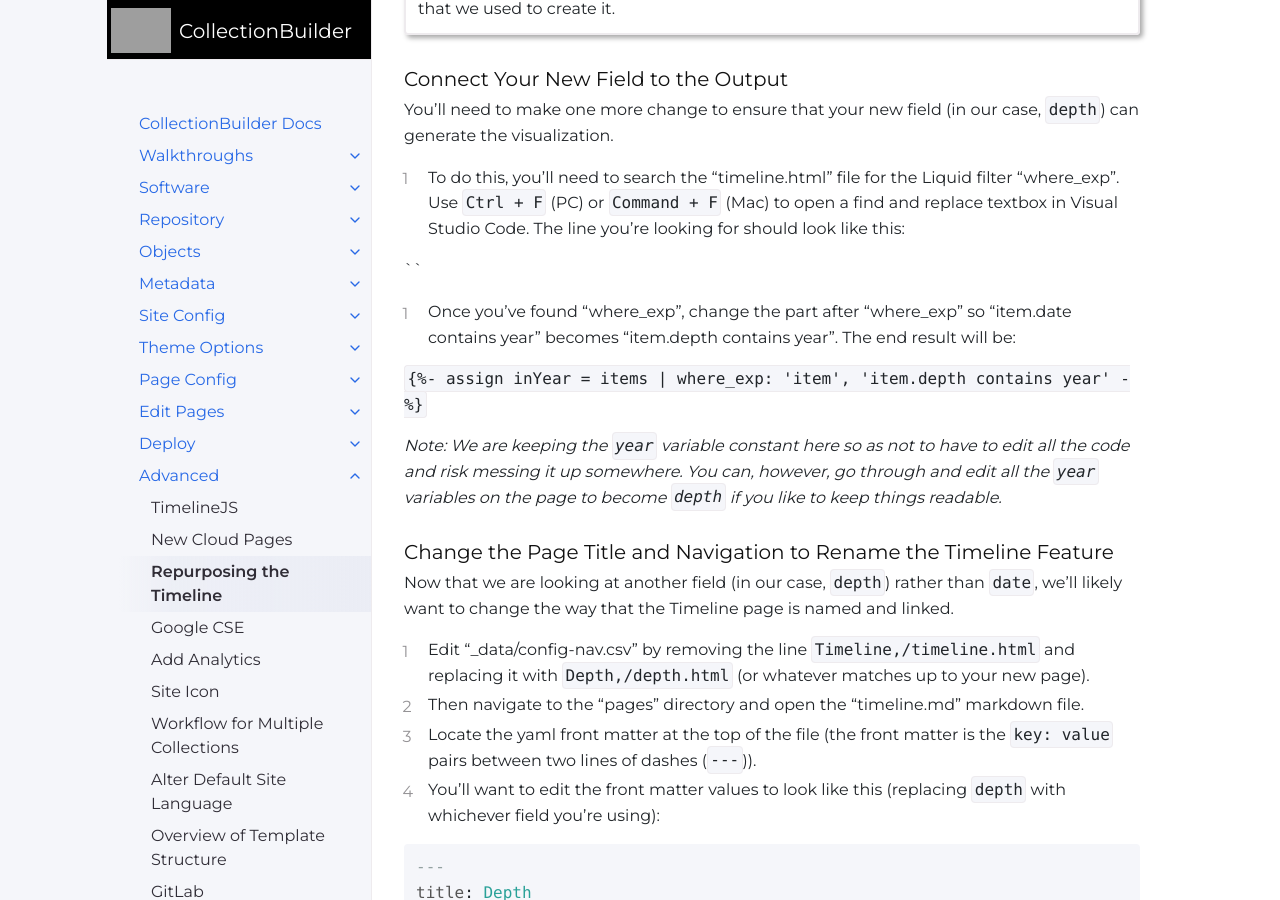
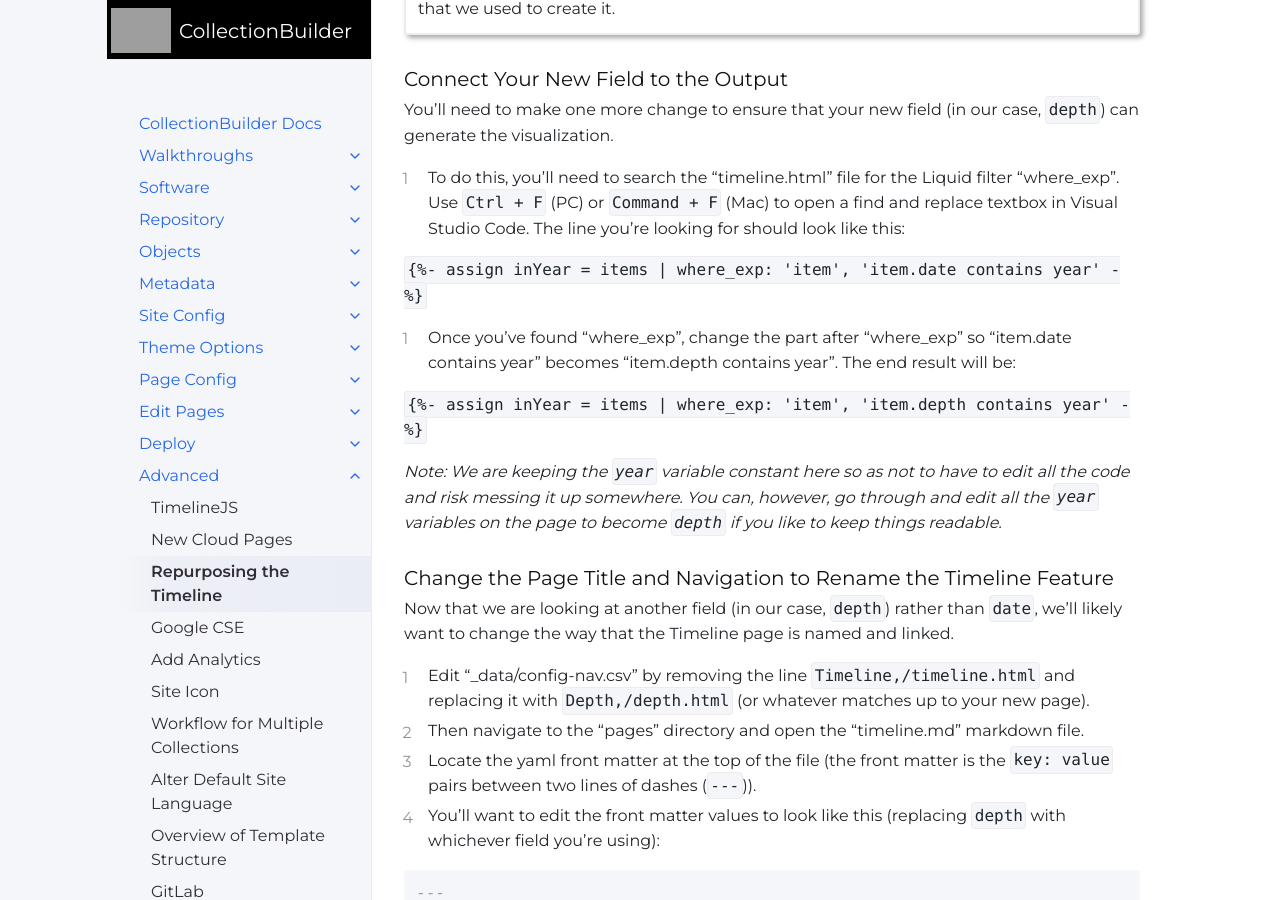
Before and after one commit to CollectionBuilder/cb-docs, a Jekyll site: the page built from docs/advanced/repurposetimeline.md, in a window 1280 px wide and 900 px high, scrolled down 926 px. Built offline with Jekyll 4.4.1, drawn with Linux system fonts in a browser that asks for light colours; comment, search, counter and statistics services are not loaded.

Commit message:
Update repurposetimeline.md

```diff
--- a/docs/advanced/repurposetimeline.md
+++ b/docs/advanced/repurposetimeline.md
@@ -35,7 +35,7 @@ You'll need to make one more change to ensure that your new field (in our case,
 
 1. To do this, you'll need to search the "timeline.html" file for the Liquid filter "where_exp". Use `Ctrl + F` (PC) or `Command + F` (Mac) to open a find and replace textbox in Visual Studio Code. The line you're looking for should look like this:
 
-`{%- assign inYear = items | where_exp: 'item', 'item.date contains year' -%}`
+{% raw %}`{%- assign inYear = items | where_exp: 'item', 'item.date contains year' -%}`{% endraw %}
 
 2. Once you've found "where_exp", change the part after "where_exp" so "item.date contains year" becomes "item.depth contains year". The end result will be:
 
```
